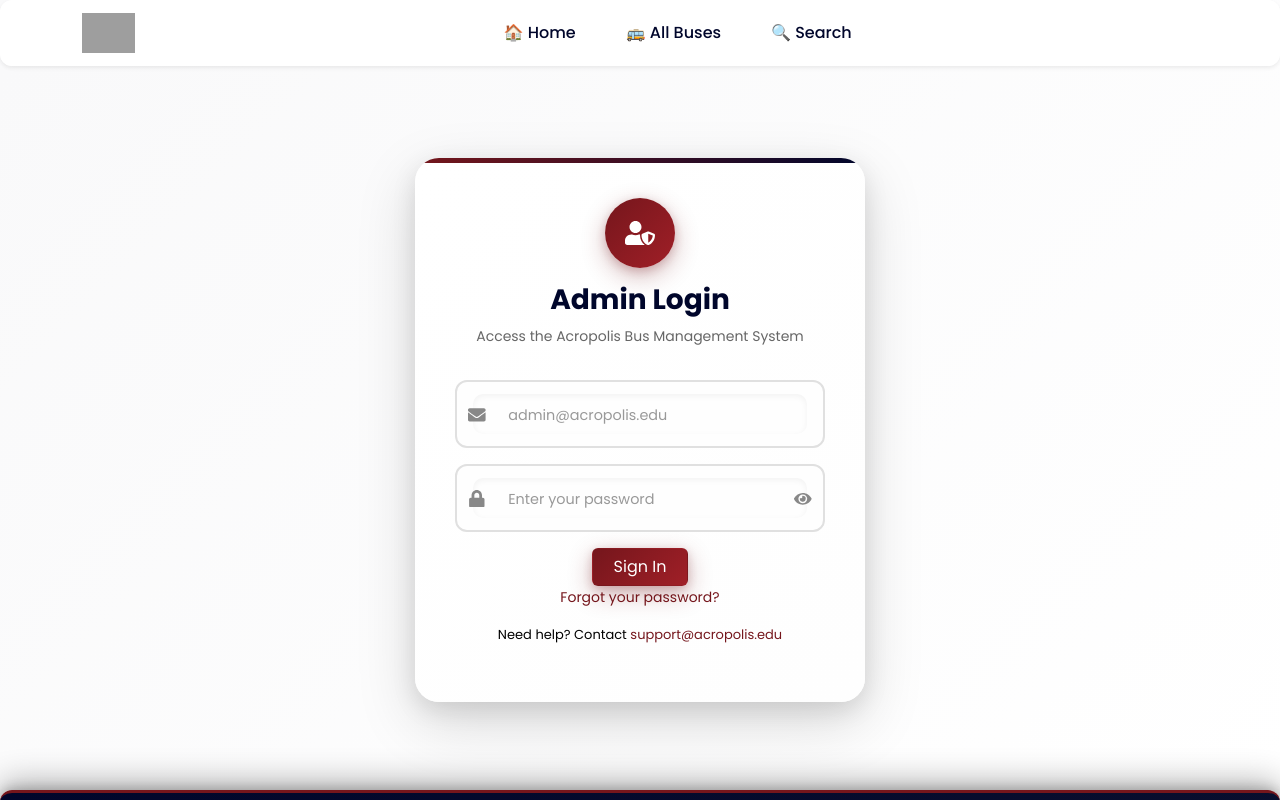
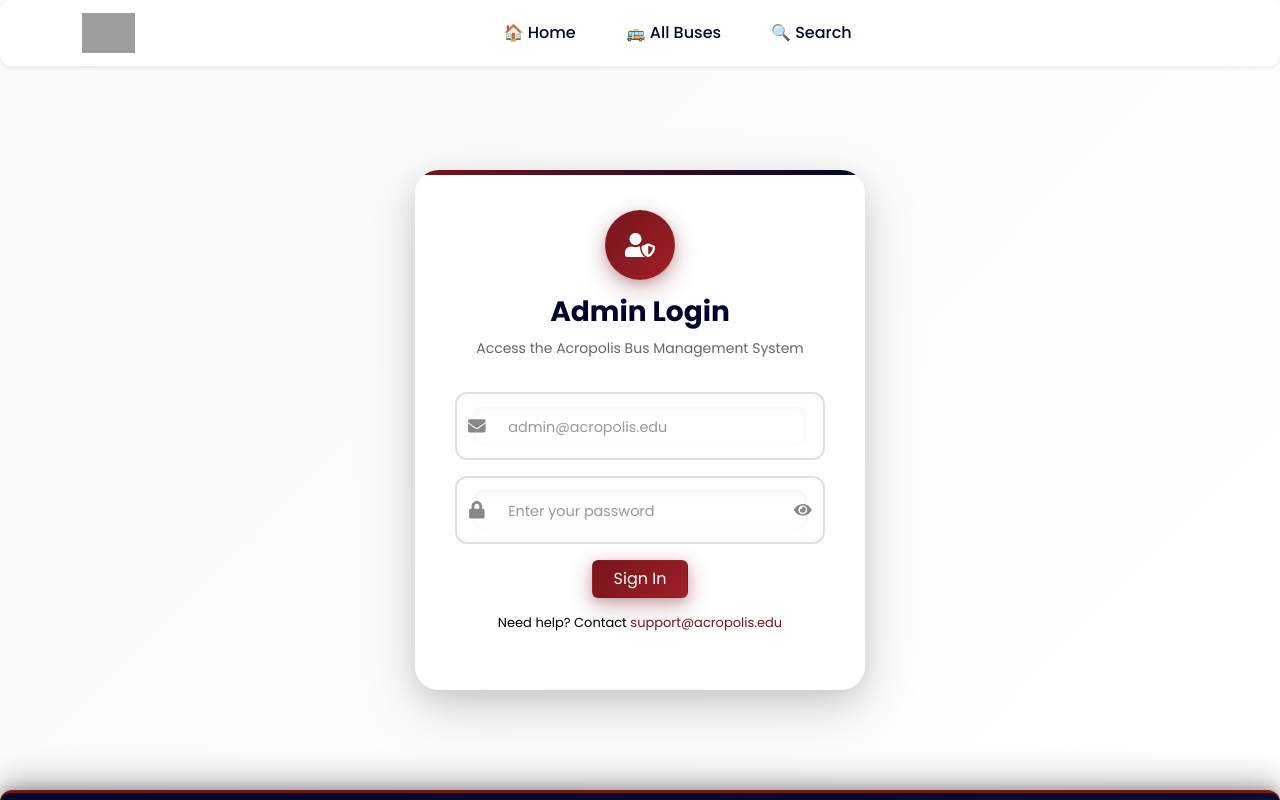
Before and after one commit to anshxp/Bus-Schedule, a React (Vite) app in the folder frontend/: page /admin in a window 1280 px wide. Built offline with nearby package versions, Linux system fonts and the light colour scheme; grey boxes are pictures that could not be loaded.

Commit message:
Completed

```diff
--- a/frontend/src/Components/Admin Panel/Admin.css
+++ b/frontend/src/Components/Admin Panel/Admin.css
@@ -129,7 +129,7 @@ label {
   font-weight: 600;
   font-size: 16px;
   border-radius: 12px;
-  margin: 25px 0 15px;
+  margin: 30ox 0 15px;
   cursor: pointer;
   box-shadow: 0 8px 24px rgba(117, 22, 28, 0.3),
               0 3px 10px rgba(117, 22, 28, 0.2);
--- a/frontend/src/Components/Admin Panel/Admin.jsx
+++ b/frontend/src/Components/Admin Panel/Admin.jsx
@@ -87,7 +87,6 @@ const AdminCard = () => {
           </button>
         </form>
             <div className="login-help">
-              <p className="forgot-password">Forgot your password?</p>
               <p className="help-text">
                 Need help? Contact{" "}
                 <a href="mailto:support@acropolis.edu">support@acropolis.edu</a>
```
